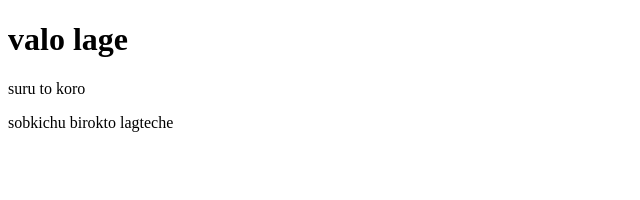
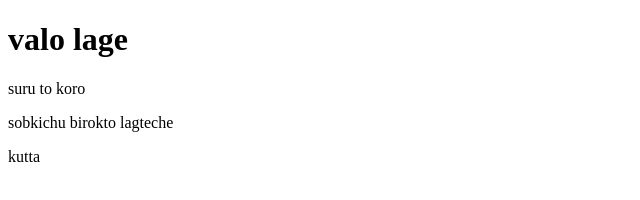
Before and after one commit to Saddam-Hussain-alt/bujhina-kichu, a plain HTML site: page index.html in a window 1280 px wide. Shown: the full height of the page, 0-640 px from the left. Drawn offline with Linux system fonts and the light colour scheme.

Commit message:
salar po

```diff
--- a/index.html
+++ b/index.html
@@ -6,6 +6,6 @@
 </head>
 <body>
     <h1>valo lage</h1>
-    <p>suru to koro</p><p>sobkichu birokto lagteche</p>
+    <p>suru to koro</p><p>sobkichu birokto lagteche</p><p>kutta</p>
 </body>
 </html>
```
